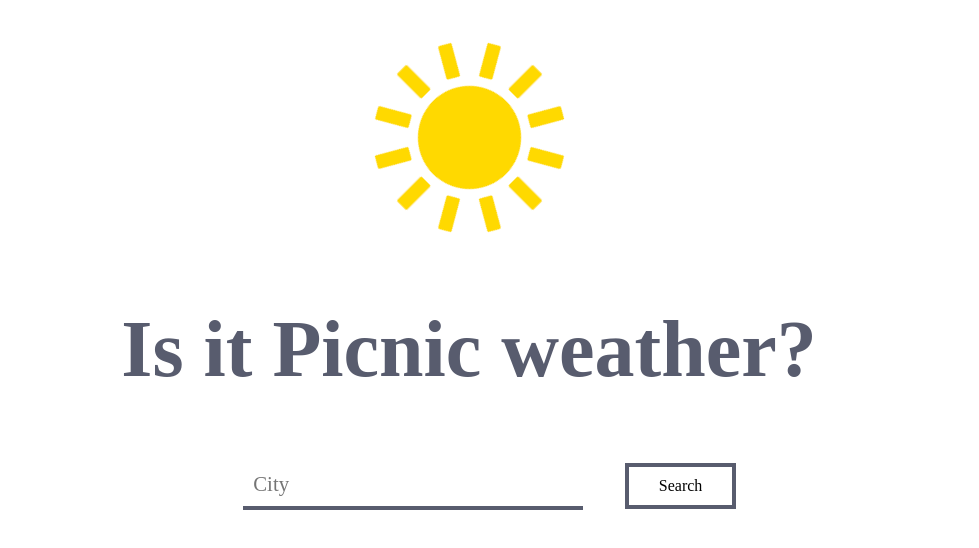
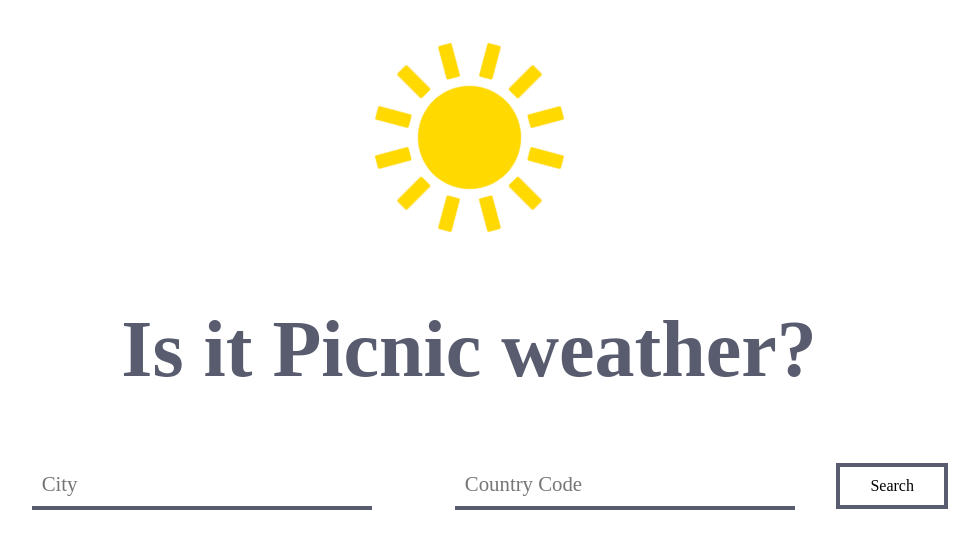
Before and after one commit to phatchanas/Picnic-Time, a React (Create React App) app in the folder my-app/: page / in a window 1280 px wide. Shown: the top 548 px of the page, without its empty margins (171-1150 px from the left). Built offline with nearby package versions, Linux system fonts and the light colour scheme; a web font is replaced by a local one.

Commit message:
adds search for country too

```diff
--- a/my-app/src/App.js
+++ b/my-app/src/App.js
@@ -10,23 +10,24 @@ import WeatherApi from './components/weatherApi'
 function App() {
   const [recipes, setRecipes] = useState([])
   const [temperature, setTemperature] = useState('')
+  const [city, setCity] = useState('');
+  const [country, setCountry] = useState('');
 
-  let startVariable = '';
+  // let startVariable = '';
 
-  if (localStorage.getItem('city') === null){
-     startVariable = '';
-  } else {
-     startVariable = localStorage.getItem('city');
-  }
+  // if (localStorage.getItem('city') === null){
+  //    startVariable = '';
+  // } else {
+  //    startVariable = localStorage.getItem('city');
+  // }
 
-  const [query, setQuery] = useState(startVariable);
 
   return (
     <div className="App">
       <Header />
       <RecipeApi temperature={temperature} setRecipes={setRecipes} />
-      <Form setQuery={setQuery} />
-      <WeatherApi query={query} setTemperature={setTemperature}/>
+      <Form setCity={setCity} setCountry={setCountry}/>
+      <WeatherApi city={city} country={country} setTemperature={setTemperature}/>
       {temperature && <Recipes recipes={recipes} />}
     </div>
   );
--- a/my-app/src/components/form.js
+++ b/my-app/src/components/form.js
@@ -61,16 +61,23 @@ const Button = styled.button`
   `;
 export default (props) => {
   const [city, setCity] = useState('');
+  const [country, setCountry] = useState('');
 
-  const handleChange = (event) => {
+  const handleCityChange = (event) => {
     event.preventDefault();
     setCity(event.target.value);
+  }
+
+  const handleCountryChange = (event) => {
+    event.preventDefault();
+    setCountry(event.target.value);
   }
 
   const onSubmit = (event) => {
     event.preventDefault();
     if (city) {
-      props.setQuery(city);
+      props.setCity(city);
+      props.setCountry(country)
     }
     localStorage.setItem('city', city);
   }
@@ -82,7 +89,15 @@ export default (props) => {
         name='city'
         placeholder='City'
         value={city}
-        onChange={handleChange}
+        onChange={handleCityChange}
+      >
+      </Input>
+      <Input
+        type='text'
+        name='country'
+        placeholder='Country Code'
+        value={country}
+        onChange={handleCountryChange}
       >
       </Input>
       <Button>Search</Button>
--- a/my-app/src/components/weather.js
+++ b/my-app/src/components/weather.js
@@ -17,7 +17,7 @@ export default ({city, temperatur, description, error}) => {
             food = <P>It is PicNic weather! Hurray! Pack your sandwiches!</P>
         }
         else{
-           food = <P>No, sadly it is not PicNic weather today, consider eating some soup at home</P>
+           food = <P>No, sadly it is not PicNic weather right now, consider eating some soup at home</P>
         }
     }
 
--- a/my-app/src/components/weatherApi.js
+++ b/my-app/src/components/weatherApi.js
@@ -4,12 +4,12 @@ import Weather from './weather';
 
 export default (props) => {
   const [weather, setWeather] = useState(null)
-  console.log('query', props.query);
   const API_KEY = "e1dc2085d5a9112b2579772c4e3637ba";
-  const url = `https://api.openweathermap.org/data/2.5/weather?q=${props.query}&units=metric&appid=${API_KEY}`;
+  const url = `https://api.openweathermap.org/data/2.5/weather?q=${props.city},${props.country}&units=metric&appid=${API_KEY}`;
 
   useEffect(() => {
     const getData = async () => {
+      console.log('city', props.city, 'coutrny',props.country);
       await Axios.get(url)
         .then(result => {
           props.setTemperature(
@@ -31,11 +31,11 @@ export default (props) => {
     });
   };
 
-    if (props.query.length > 0) {
+    if (props.city.length > 0) {
       getData();
     }
 
-  }, [props.query]);
+  }, [props.city]);
 
 
 
```
